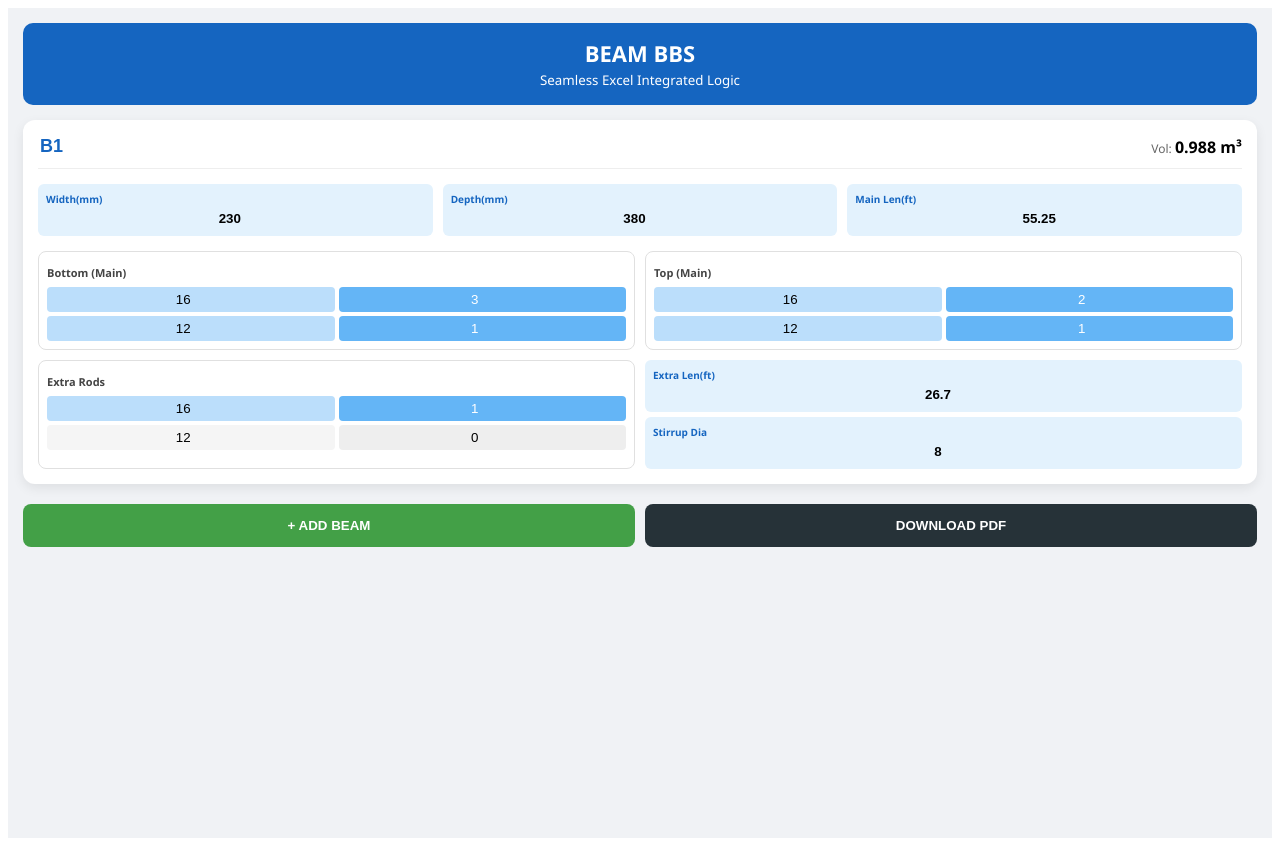
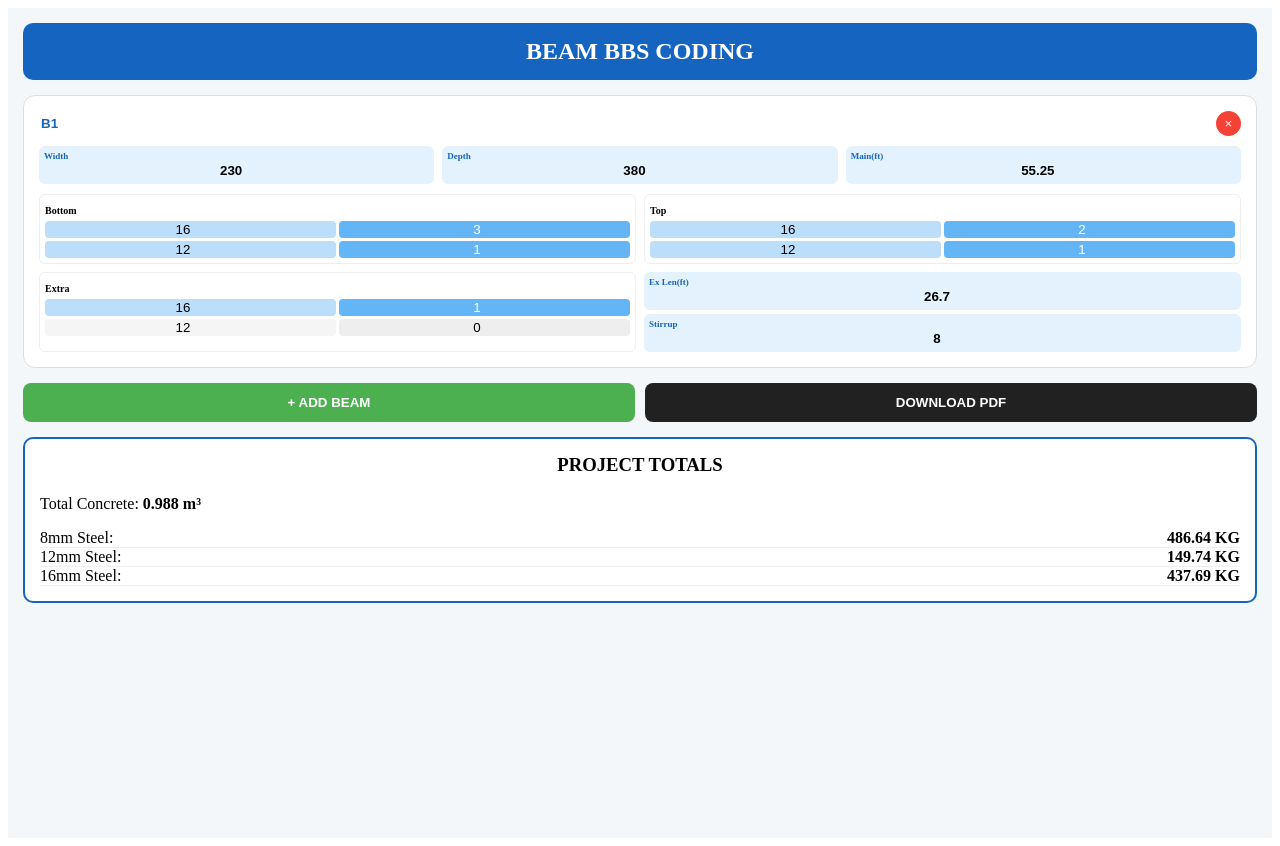
Before and after one commit to Movieeesss/BEAM-BBS, a React (Vite) app: page / in a window 1280 px wide. Built offline with nearby package versions, Linux system fonts and the light colour scheme.

Commit message:
Update BeamBBS.tsx

```diff
--- a/src/BeamBBS.tsx
+++ b/src/BeamBBS.tsx
@@ -2,8 +2,17 @@ import React, { useState, useMemo, useCallback } from 'react';
 import jsPDF from 'jspdf';
 import autoTable from 'jspdf-autotable';
 
-// Matches Excel standard weight constant
-const getWeightPerMeter = (dia: number) => (dia * dia) / 162.2;
+// Excel-specific bundle weights (Matches your sheet logic)
+const BUNDLE_WEIGHTS: Record<number, number> = {
+  8: 47.4,   // 8mm bundle
+  10: 48.5,  // 10mm estimate
+  12: 53.35, // 12mm bundle
+  16: 56.88, // 16mm bundle
+  20: 59.26, // 20mm bundle
+  25: 60.00  // 25mm bundle
+};
+
+const ROD_LEN_M = 12; // Length of one full bend rod
 
 interface RodSet {
   dia1: number; num1: string;
@@ -25,9 +34,6 @@ interface BeamData {
 }
 
 const BeamBBS: React.FC = () => {
-  const SLAB_THICK_MM = 125;
-  const FT_TO_M = 0.3048;
-
   const [beams, setBeams] = useState<BeamData[]>([
     {
       id: '1', grid: 'B1', width: '230', depth: '380',
@@ -43,144 +49,142 @@ const BeamBBS: React.FC = () => {
     setBeams(prev => prev.map(b => {
       if (b.id !== id) return b;
       if (field.includes('.')) {
-        const [parent, child] = field.split('.');
-        return { ...b, [parent]: { ...(b as any)[parent], [child]: val } };
+        const [p, c] = field.split('.');
+        return { ...b, [p]: { ...(b as any)[p], [c]: val } };
       }
       return { ...b, [field]: val };
     }));
   }, []);
 
+  const addBeam = () => {
+    setBeams([...beams, { ...beams[0], id: Date.now().toString(), grid: `B${beams.length + 1}` }]);
+  };
+
+  const deleteBeam = (id: string) => {
+    if (beams.length > 1) setBeams(beams.filter(b => b.id !== id));
+  };
+
   const results = useMemo(() => {
-    const summary: Record<number, number> = { 8:0, 10:0, 12:0, 16:0, 20:0, 25:0 };
-    let totalVol = 0;
+    const summary: Record<number, number> = { 8: 0, 10: 0, 12: 0, 16: 0, 20: 0, 25: 0 };
+    let grandVol = 0;
 
     const detailed = beams.map(beam => {
       const wM = (parseFloat(beam.width) || 0) / 1000;
       const dM = (parseFloat(beam.depth) || 0) / 1000;
-      const lMainM = (parseFloat(beam.lenMain) || 0) * FT_TO_M;
-      const lExtraM = (parseFloat(beam.lenExtra) || 0) * FT_TO_M;
+      const lMainM = (parseFloat(beam.lenMain) || 0) * 0.3048;
+      const lExtraM = (parseFloat(beam.lenExtra) || 0) * 0.3048;
       const spacingIn = parseFloat(beam.spacing) || 6;
 
-      // Excel Concrete Logic
-      const vol = wM * (dM - (SLAB_THICK_MM / 1000)) * lMainM;
-      totalVol += vol;
+      const vol = wM * (dM - 0.125) * lMainM;
+      grandVol += vol;
 
-      // Steel Logic matching Excel Bundle Weights
-      const calcKg = (rod: RodSet, len: number) => {
-        const k1 = len * (parseFloat(rod.num1) || 0) * getWeightPerMeter(rod.dia1);
-        const k2 = len * (parseFloat(rod.num2) || 0) * getWeightPerMeter(rod.dia2);
-        summary[rod.dia1] += k1;
-        summary[rod.dia2] += k2;
-        return k1 + k2;
+      const calcExcelKg = (dia: number, count: string, lengthM: number) => {
+        const totalLen = lengthM * (parseFloat(count) || 0);
+        const weight = (totalLen / ROD_LEN_M) * (BUNDLE_WEIGHTS[dia] || 0);
+        summary[dia] += weight;
+        return weight;
       };
 
-      const bKg = calcKg(beam.bottom, lMainM);
-      const tKg = calcKg(beam.top, lMainM);
-      const eKg = calcKg(beam.extra, lExtraM);
+      const b1 = calcExcelKg(beam.bottom.dia1, beam.bottom.num1, lMainM);
+      const b2 = calcExcelKg(beam.bottom.dia2, beam.bottom.num2, lMainM);
+      const t1 = calcExcelKg(beam.top.dia1, beam.top.num1, lMainM);
+      const t2 = calcExcelKg(beam.top.dia2, beam.top.num2, lMainM);
+      const e1 = calcExcelKg(beam.extra.dia1, beam.extra.num1, lExtraM);
+      const e2 = calcExcelKg(beam.extra.dia2, beam.extra.num2, lExtraM);
 
-      // Stirrup Logic matching your Excel "8mm stirrups Cutting Length"
       const stirrupCutM = (((wM * 1000 - 80) * 2) + ((dM * 1000 - 80) * 2) + 200) / 1000;
-      const stirrupQty = Math.ceil(((parseFloat(beam.lenMain) || 0) * 12) / spacingIn) + 1;
-      const stirrupKg = stirrupCutM * stirrupQty * getWeightPerMeter(beam.diaStirrups);
+      const qty = Math.ceil(((parseFloat(beam.lenMain) || 0) * 12) / spacingIn) + 1;
+      const stirrupKg = ((stirrupCutM * qty) / ROD_LEN_M) * BUNDLE_WEIGHTS[beam.diaStirrups];
       summary[beam.diaStirrups] += stirrupKg;
 
-      return { ...beam, vol, totalBeamKg: bKg + tKg + eKg + stirrupKg };
+      return { ...beam, vol, totalKg: b1+b2+t1+t2+e1+e2+stirrupKg };
     });
 
-    return { detailed, summary, totalVol };
+    return { detailed, summary, grandVol };
   }, [beams]);
 
   const downloadPDF = () => {
     const doc = new jsPDF();
-    doc.setFont("helvetica", "bold");
-    doc.text("BEAM BBS REPORT", 105, 15, { align: "center" });
-
+    doc.text("BEAM BBS PROJECT REPORT", 105, 15, { align: "center" });
     autoTable(doc, {
       startY: 25,
-      head: [['Grid', 'Size (mm)', 'Main (ft)', 'Vol (m3)', 'Total Steel (kg)']],
-      body: results.detailed.map(b => [`${b.grid}`, `${b.width}x${b.depth}`, b.lenMain, b.vol.toFixed(3), b.totalBeamKg.toFixed(2)]),
-      theme: 'grid',
-      headStyles: { fillColor: [21, 101, 192] }
+      head: [['Grid', 'Width', 'Depth', 'Length', 'Vol(m3)', 'Steel(kg)']],
+      body: results.detailed.map(b => [b.grid, b.width, b.depth, b.lenMain, b.vol.toFixed(3), b.totalKg.toFixed(2)]),
     });
-
-    doc.text("CONSOLIDATED TOTALS", 14, (doc as any).lastAutoTable.finalY + 15);
-    const summaryRows = Object.entries(results.summary)
-      .filter(([_, kg]) => kg > 0)
-      .map(([dia, kg]) => [`${dia}mm Rebar`, `${kg.toFixed(2)} KG`]);
-
-    autoTable(doc, {
-      startY: (doc as any).lastAutoTable.finalY + 20,
-      body: [['Total Concrete', `${results.totalVol.toFixed(3)} m³`], ...summaryRows],
-    });
-
-    doc.save(`${Date.now()}_Beam_BBS.pdf`);
+    doc.save("Beam_BBS_Report.pdf");
   };
 
   return (
-    <div style={{ padding: '15px', backgroundColor: '#f0f2f5', minHeight: '100vh', fontFamily: 'Segoe UI, sans-serif' }}>
-      <div style={{ backgroundColor: '#1565c0', color: 'white', padding: '15px', borderRadius: '10px', textAlign: 'center', marginBottom: '15px' }}>
-        <h1 style={{ margin: 0, fontSize: '22px' }}>BEAM BBS</h1>
-        <small>Seamless Excel Integrated Logic</small>
-      </div>
+    <div style={{ backgroundColor: '#f4f7f9', minHeight: '100vh', padding: '15px' }}>
+      <header style={{ backgroundColor: '#1565c0', color: '#fff', padding: '15px', borderRadius: '10px', textAlign: 'center', marginBottom: '15px' }}>
+        <h2 style={{ margin: 0 }}>BEAM BBS CODING</h2>
+      </header>
 
       {beams.map(beam => (
-        <div key={beam.id} style={{ backgroundColor: 'white', borderRadius: '12px', padding: '15px', marginBottom: '20px', boxShadow: '0 4px 12px rgba(0,0,0,0.08)' }}>
-          <div style={{ display: 'flex', justifyContent: 'space-between', alignItems: 'center', borderBottom: '1px solid #eee', paddingBottom: '10px', marginBottom: '15px' }}>
-            <input value={beam.grid} onChange={e => updateBeam(beam.id, 'grid', e.target.value)} style={{ border: 'none', fontWeight: 'bold', fontSize: '18px', color: '#1565c0', width: '100px' }} />
-            <div style={{ textAlign: 'right' }}>
-               <span style={{ fontSize: '12px', color: '#666' }}>Vol: </span>
-               <span style={{ fontWeight: 'bold' }}>{results.detailed.find(d => d.id === beam.id)?.vol.toFixed(3)} m³</span>
-            </div>
+        <div key={beam.id} style={{ backgroundColor: '#fff', borderRadius: '12px', padding: '15px', marginBottom: '15px', border: '1px solid #ddd' }}>
+          <div style={{ display: 'flex', justifyContent: 'space-between', marginBottom: '10px' }}>
+            <input value={beam.grid} onChange={e => updateBeam(beam.id, 'grid', e.target.value)} style={{ fontWeight: 'bold', border: 'none', color: '#1565c0', width: '80px' }} />
+            <button onClick={() => deleteBeam(beam.id)} style={{ background: '#f44336', color: '#fff', border: 'none', borderRadius: '50%', width: '25px', height: '25px' }}>×</button>
           </div>
 
-          <div style={{ display: 'grid', gridTemplateColumns: 'repeat(3, 1fr)', gap: '10px', marginBottom: '15px' }}>
-            <InputItem label="Width(mm)" value={beam.width} onChange={v => updateBeam(beam.id, 'width', v)} />
-            <InputItem label="Depth(mm)" value={beam.depth} onChange={v => updateBeam(beam.id, 'depth', v)} />
-            <InputItem label="Main Len(ft)" value={beam.lenMain} onChange={v => updateBeam(beam.id, 'lenMain', v)} />
+          <div style={{ display: 'grid', gridTemplateColumns: '1fr 1fr 1fr', gap: '8px', marginBottom: '10px' }}>
+            <InputItem label="Width" value={beam.width} onChange={v => updateBeam(beam.id, 'width', v)} />
+            <InputItem label="Depth" value={beam.depth} onChange={v => updateBeam(beam.id, 'depth', v)} />
+            <InputItem label="Main(ft)" value={beam.lenMain} onChange={v => updateBeam(beam.id, 'lenMain', v)} />
           </div>
 
-          <div style={{ display: 'grid', gridTemplateColumns: '1fr 1fr', gap: '10px' }}>
-            <RebarRow label="Bottom (Main)" rod={beam.bottom} onUpdate={(f, v) => updateBeam(beam.id, `bottom.${f}`, v)} />
-            <RebarRow label="Top (Main)" rod={beam.top} onUpdate={(f, v) => updateBeam(beam.id, `top.${f}`, v)} />
+          <div style={{ display: 'grid', gridTemplateColumns: '1fr 1fr', gap: '8px' }}>
+            <RebarItem label="Bottom" rod={beam.bottom} onUpdate={(f,v) => updateBeam(beam.id, `bottom.${f}`, v)} />
+            <RebarItem label="Top" rod={beam.top} onUpdate={(f,v) => updateBeam(beam.id, `top.${f}`, v)} />
           </div>
 
-          <div style={{ display: 'grid', gridTemplateColumns: '1fr 1fr', gap: '10px', marginTop: '10px' }}>
-            <RebarRow label="Extra Rods" rod={beam.extra} onUpdate={(f, v) => updateBeam(beam.id, `extra.${f}`, v)} />
-            <div style={{ display: 'flex', flexDirection: 'column', gap: '5px' }}>
-              <InputItem label="Extra Len(ft)" value={beam.lenExtra} onChange={v => updateBeam(beam.id, 'lenExtra', v)} />
-              <InputItem label="Stirrup Dia" value={beam.diaStirrups} onChange={v => updateBeam(beam.id, 'diaStirrups', v)} />
+          <div style={{ display: 'grid', gridTemplateColumns: '1fr 1fr', gap: '8px', marginTop: '8px' }}>
+            <RebarItem label="Extra" rod={beam.extra} onUpdate={(f,v) => updateBeam(beam.id, `extra.${f}`, v)} />
+            <div style={{ display: 'flex', flexDirection: 'column', gap: '4px' }}>
+              <InputItem label="Ex Len(ft)" value={beam.lenExtra} onChange={v => updateBeam(beam.id, 'lenExtra', v)} />
+              <InputItem label="Stirrup" value={beam.diaStirrups} onChange={v => updateBeam(beam.id, 'diaStirrups', v)} />
             </div>
           </div>
         </div>
       ))}
 
-      <div style={{ position: 'sticky', bottom: '15px', display: 'flex', gap: '10px' }}>
-        <button onClick={() => setBeams([...beams, { ...beams[0], id: Date.now().toString(), grid: 'New' }])} style={{ flex: 1, padding: '14px', borderRadius: '8px', border: 'none', backgroundColor: '#43a047', color: 'white', fontWeight: 'bold', cursor: 'pointer' }}>+ ADD BEAM</button>
-        <button onClick={downloadPDF} style={{ flex: 1, padding: '14px', borderRadius: '8px', border: 'none', backgroundColor: '#263238', color: 'white', fontWeight: 'bold', cursor: 'pointer' }}>DOWNLOAD PDF</button>
+      <div style={{ display: 'flex', gap: '10px', marginBottom: '15px' }}>
+        <button onClick={addBeam} style={{ flex: 1, padding: '12px', backgroundColor: '#4caf50', color: '#fff', border: 'none', borderRadius: '8px', fontWeight: 'bold' }}>+ ADD BEAM</button>
+        <button onClick={downloadPDF} style={{ flex: 1, padding: '12px', backgroundColor: '#212121', color: '#fff', border: 'none', borderRadius: '8px', fontWeight: 'bold' }}>DOWNLOAD PDF</button>
+      </div>
+
+      <div style={{ backgroundColor: '#fff', padding: '15px', borderRadius: '10px', border: '2px solid #1565c0' }}>
+        <h3 style={{ marginTop: 0, textAlign: 'center' }}>PROJECT TOTALS</h3>
+        <p>Total Concrete: <strong>{results.grandVol.toFixed(3)} m³</strong></p>
+        {Object.entries(results.summary).map(([d, kg]) => kg > 0 && (
+          <div key={d} style={{ display: 'flex', justifyContent: 'space-between', borderBottom: '1px solid #eee' }}>
+            <span>{d}mm Steel:</span> <strong>{kg.toFixed(2)} KG</strong>
+          </div>
+        ))}
       </div>
     </div>
   );
 };
 
 const InputItem = ({ label, value, onChange }: any) => (
-  <div style={{ backgroundColor: '#e3f2fd', padding: '8px', borderRadius: '6px' }}>
-    <label style={{ fontSize: '10px', fontWeight: 'bold', color: '#1565c0', display: 'block' }}>{label}</label>
+  <div style={{ backgroundColor: '#e3f2fd', padding: '5px', borderRadius: '6px' }}>
+    <label style={{ fontSize: '9px', fontWeight: 'bold', display: 'block', color: '#1565c0' }}>{label}</label>
     <input type="number" value={value} onChange={e => onChange(e.target.value)} style={{ width: '100%', border: 'none', background: 'transparent', textAlign: 'center', fontWeight: 'bold', outline: 'none' }} />
   </div>
 );
 
-const RebarRow = ({ label, rod, onUpdate }: any) => {
-  const isSelected = (val: any) => (parseFloat(val) || 0) > 0;
+const RebarItem = ({ label, rod, onUpdate }: any) => {
+  const active = (n: any) => (parseFloat(n) || 0) > 0;
   return (
-    <div style={{ border: '1px solid #e0e0e0', padding: '8px', borderRadius: '8px' }}>
-      <span style={{ fontSize: '11px', fontWeight: 'bold', color: '#444' }}>{label}</span>
-      <div style={{ display: 'flex', gap: '4px', marginTop: '5px' }}>
-        <input placeholder="Dia" type="number" value={rod.dia1} onChange={e => onUpdate('dia1', e.target.value)} style={{ width: '50%', padding: '5px', borderRadius: '4px', border: 'none', backgroundColor: isSelected(rod.num1) ? '#bbdefb' : '#f5f5f5', textAlign: 'center' }} />
-        <input placeholder="Nos" type="number" value={rod.num1} onChange={e => onUpdate('num1', e.target.value)} style={{ width: '50%', padding: '5px', borderRadius: '4px', border: 'none', backgroundColor: isSelected(rod.num1) ? '#64b5f6' : '#eeeeee', textAlign: 'center', color: isSelected(rod.num1) ? 'white' : 'black' }} />
+    <div style={{ border: '1px solid #eee', padding: '5px', borderRadius: '6px' }}>
+      <span style={{ fontSize: '10px', fontWeight: 'bold' }}>{label}</span>
+      <div style={{ display: 'flex', gap: '3px', marginTop: '3px' }}>
+        <input type="number" value={rod.dia1} onChange={e => onUpdate('dia1', e.target.value)} style={{ width: '50%', background: active(rod.num1) ? '#bbdefb' : '#f5f5f5', border: 'none', borderRadius: '4px', textAlign: 'center' }} />
+        <input type="number" value={rod.num1} onChange={e => onUpdate('num1', e.target.value)} style={{ width: '50%', background: active(rod.num1) ? '#64b5f6' : '#eee', border: 'none', borderRadius: '4px', textAlign: 'center', color: active(rod.num1) ? '#fff' : '#000' }} />
       </div>
-      <div style={{ display: 'flex', gap: '4px', marginTop: '4px' }}>
-        <input placeholder="Dia" type="number" value={rod.dia2} onChange={e => onUpdate('dia2', e.target.value)} style={{ width: '50%', padding: '5px', borderRadius: '4px', border: 'none', backgroundColor: isSelected(rod.num2) ? '#bbdefb' : '#f5f5f5', textAlign: 'center' }} />
-        <input placeholder="Nos" type="number" value={rod.num2} onChange={e => onUpdate('num2', e.target.value)} style={{ width: '50%', padding: '5px', borderRadius: '4px', border: 'none', backgroundColor: isSelected(rod.num2) ? '#64b5f6' : '#eeeeee', textAlign: 'center', color: isSelected(rod.num2) ? 'white' : 'black' }} />
+      <div style={{ display: 'flex', gap: '3px', marginTop: '3px' }}>
+        <input type="number" value={rod.dia2} onChange={e => onUpdate('dia2', e.target.value)} style={{ width: '50%', background: active(rod.num2) ? '#bbdefb' : '#f5f5f5', border: 'none', borderRadius: '4px', textAlign: 'center' }} />
+        <input type="number" value={rod.num2} onChange={e => onUpdate('num2', e.target.value)} style={{ width: '50%', background: active(rod.num2) ? '#64b5f6' : '#eee', border: 'none', borderRadius: '4px', textAlign: 'center', color: active(rod.num2) ? '#fff' : '#000' }} />
       </div>
     </div>
   );
```
